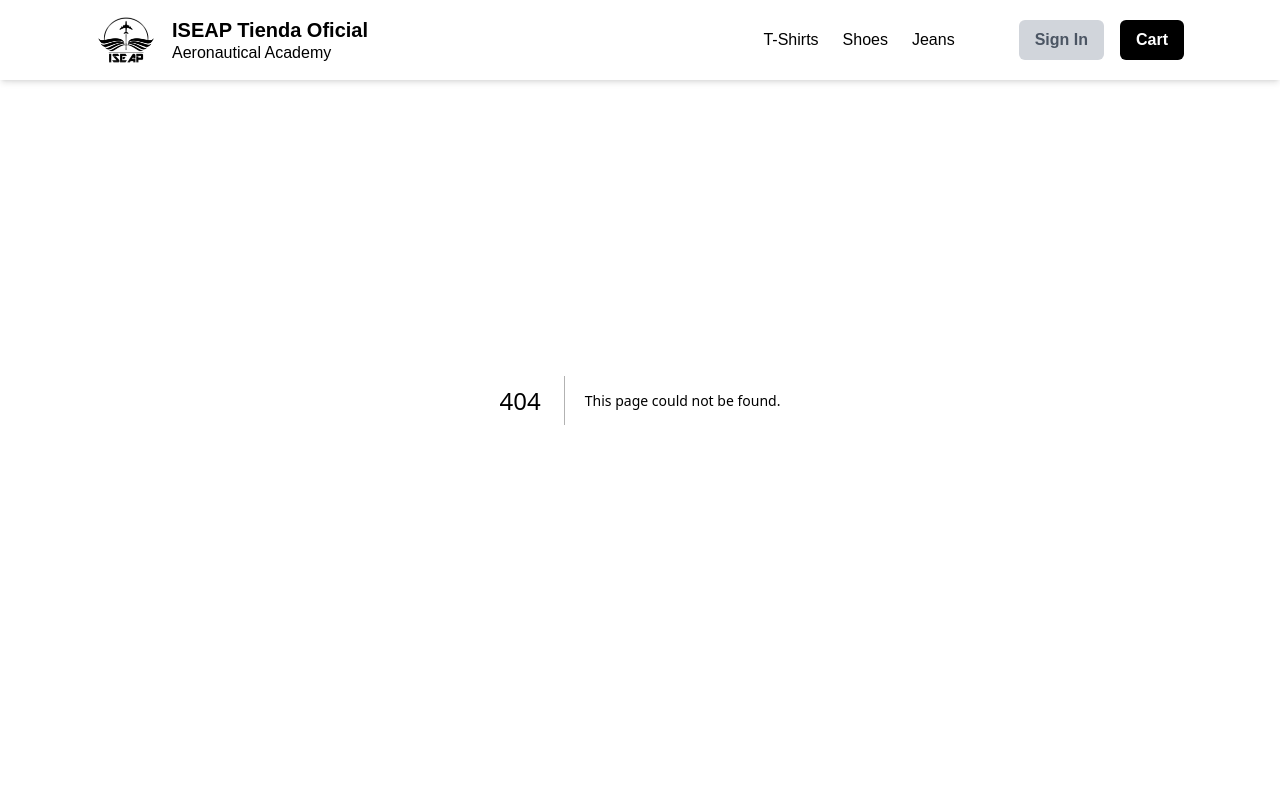
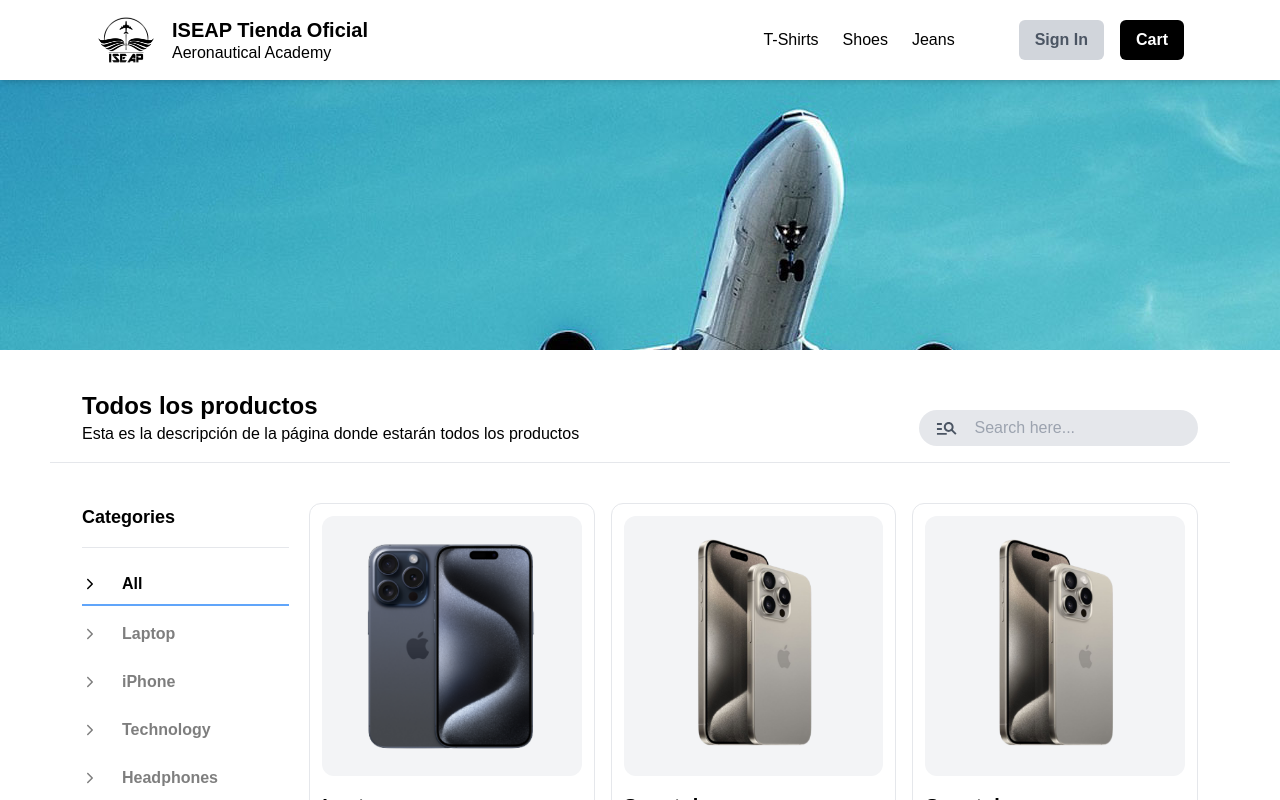
Before and after one commit to emaadev/nextjs-aviation-store, a Next.js app: page /products in a window 1280 px wide. Before the commit this address had no page. Shown: the top 800 px of the page. Built offline with nearby package versions, Linux system fonts and the light colour scheme.

Commit message:
created the products page

```diff
--- /dev/null
+++ b/app/products/page.tsx
@@ -0,0 +1,95 @@
+"use client";
+
+import { useState } from "react";
+import Image from "next/image";
+
+import { allProducts } from "@/constants/data";
+import ProductCard from "@/components/product/ProductCard";
+import Filter from "@/components/ui/Filter";
+
+import banner1 from "/public/banner-1.jpg";
+import { MdManageSearch } from "react-icons/md";
+
+const AllProductsPage = () => {
+  const [filteredProducts, setFilteredProducts] = useState(allProducts);
+  const [activeCategory, setActiveCategory] = useState("All");
+
+  const handleFilter = (category: string) => {
+    setActiveCategory(category);
+    if (category === "All") {
+      setFilteredProducts(allProducts);
+    } else {
+      const filtered = allProducts.filter(
+        (product) => product.category === category
+      );
+      setFilteredProducts(filtered);
+    }
+  };
+
+  const categories = [
+    "All",
+    ...Array.from(new Set(allProducts.map((product) => product.category))),
+  ];
+
+  return (
+    <main className="bg-white">
+      <section className="mx-auto pt-[50px]">
+        <Image
+          src={banner1}
+          className="object-cover w-full h-[300px]"
+          alt="Banner Image"
+        />
+      </section>
+
+      <section className="mx-auto pb-[100px] px-[50px]">
+        <div className="flex justify-between items-end px-4 pt-10 pb-4 sm:px-6 lg:px-8">
+          <div>
+            <h2 className="text-2xl font-semibold">Todos los productos</h2>
+            <p className="text-md">
+              Esta es la descripción de la página donde estarán todos los
+              productos
+            </p>
+          </div>
+
+          <div className="flex justify-start items-center gap-4 px-4 py-1 w-1/4 bg-gray-200 rounded-full">
+            <MdManageSearch className="text-gray-600 w-7 h-7" />
+            <input
+              type="text"
+              placeholder="Search here..."
+              className="bg-transparent w-full h-full text-gray-600 placeholder:text-gray-400 font-medium"
+            />
+          </div>
+        </div>
+
+        <hr className="mb-10" />
+
+        <aside className="px-4 sm:px-6 lg:px-8 pb-24">
+          <div className="lg:grid lg:grid-cols-5 lg:gap-x-5">
+            <div className="hidden lg:block">
+              <Filter
+                name="Categories"
+                filters={categories}
+                onFilter={handleFilter}
+                activeCategory={activeCategory}
+              />
+            </div>
+
+            <div className="mt-6 lg:col-span-4 lg:mt-0">
+              {filteredProducts.length === 0 ? (
+                <div>No products found.</div>
+              ) : (
+                <div className="grid sm:grid-cols-2 md:grid-cols-3 gap-4">
+                  {filteredProducts.map((product) => (
+                    <ProductCard key={product.id} product={product} />
+                  ))}
+                </div>
+              )}
+            </div>
+          </div>
+        </aside>
+      </section>
+    </main>
+  );
+};
+
+export default AllProductsPage;
--- a/components/FeaturedProducts.tsx
+++ b/components/FeaturedProducts.tsx
@@ -25,7 +25,7 @@
 
       <div className="relative m-auto mt-[50px]">
         <Link
-          href="/"
+          href="/products"
           className="h-[70px] bg-black text-center shadow-lg rounded-lg text-white text-md py-2 px-6 font-semibold"
         >
           See All Products →
--- /dev/null
+++ b/components/ui/Filter.tsx
@@ -0,0 +1,40 @@
+"use client";
+
+import Button from "@/components/ui/Button";
+
+import { IoIosArrowForward } from "react-icons/io";
+
+interface FilterProps {
+  name: string;
+  filters: any;
+  onFilter: (filter: string) => void;
+  activeCategory: string;
+}
+
+const Filter = ({ name, filters, onFilter, activeCategory }: FilterProps) => {
+  return (
+    <div className="mb-8">
+      <h3 className="text-lg font-semibold">{name}</h3>
+      <hr className="my-4" />
+
+      <div className="flex flex-col gap-2">
+        {filters.map((filter: any) => (
+          <div
+            key={filter}
+            onClick={() => onFilter(filter)}
+            className={`flex justify-start gap-2 items-center transition-all hover:opacity-100 ${
+              filter === activeCategory
+                ? "border-b-2 border-blue-400"
+                : "opacity-50"
+            }`}
+          >
+            <IoIosArrowForward />
+            <Button>{filter}</Button>
+          </div>
+        ))}
+      </div>
+    </div>
+  );
+};
+
+export default Filter;
--- a/constants/data.ts
+++ b/constants/data.ts
@@ -8,7 +8,7 @@
     name: "Laptop",
     description:
       "15-inch laptop with high-resolution display and powerful performance for professionals.",
-    category: "Technology",
+    category: "Laptop",
     price: 999.99,
     isFeatured: true,
     stock: 0,
@@ -20,7 +20,19 @@
     name: "Smartphone",
     description:
       "Sleek and modern smartphone with a large screen, long-lasting battery, and high-quality camera.",
-    category: "Technology",
+    category: "iPhone",
+    price: 699.99,
+    isFeatured: true,
+    stock: 10,
+    colors: ["bg-blue-600", "bg-gray-900", "bg-gray-400"],
+    images: [iPhone15ProMaxImg],
+  },
+  {
+    id: "hdudhuwiqdu12bdu21bdu",
+    name: "Smartphone",
+    description:
+      "Sleek and modern smartphone with a large screen, long-lasting battery, and high-quality camera.",
+    category: "iPhone",
     price: 699.99,
     isFeatured: true,
     stock: 10,
@@ -56,7 +68,7 @@
     name: "Wireless Headphones",
     description:
       "Comfortable wireless headphones with noise cancellation and high-quality sound.",
-    category: "Technology",
+    category: "Headphones",
     price: 199.99,
     isFeatured: false,
     stock: 10,
```
